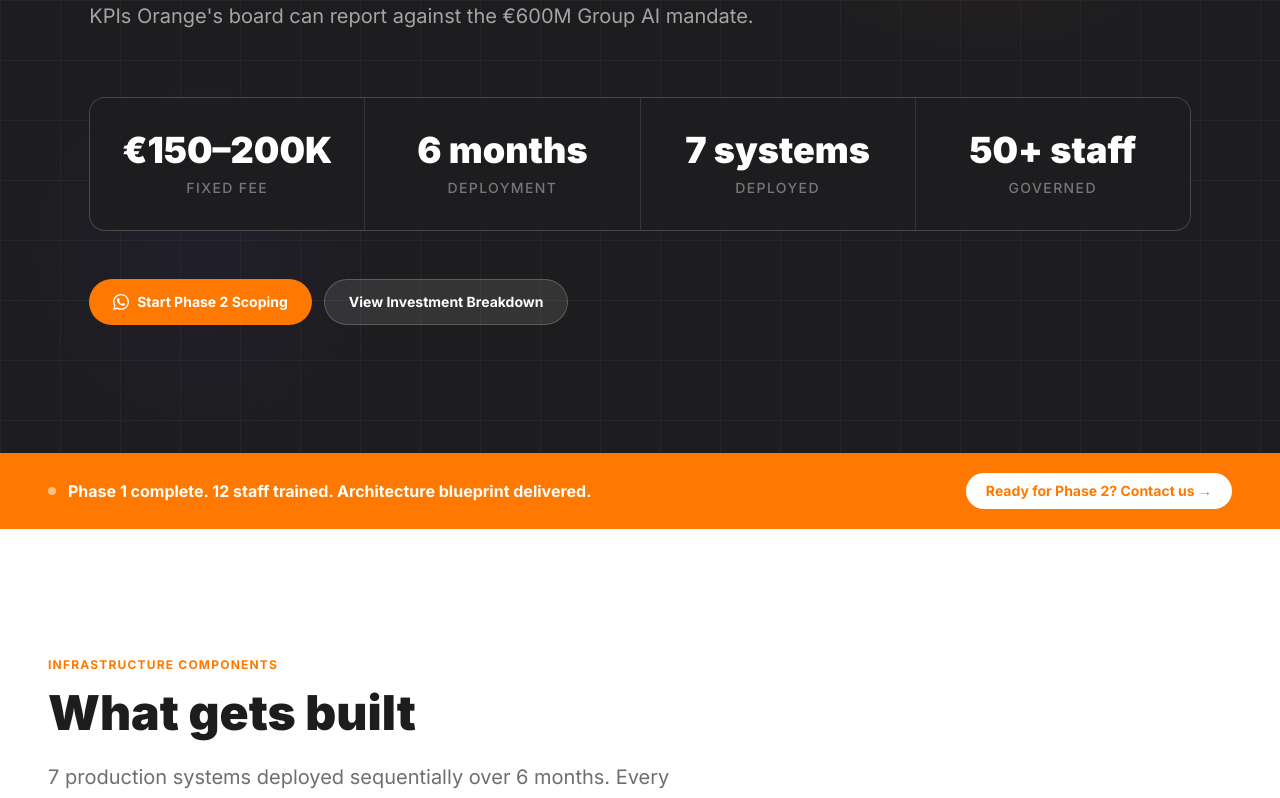
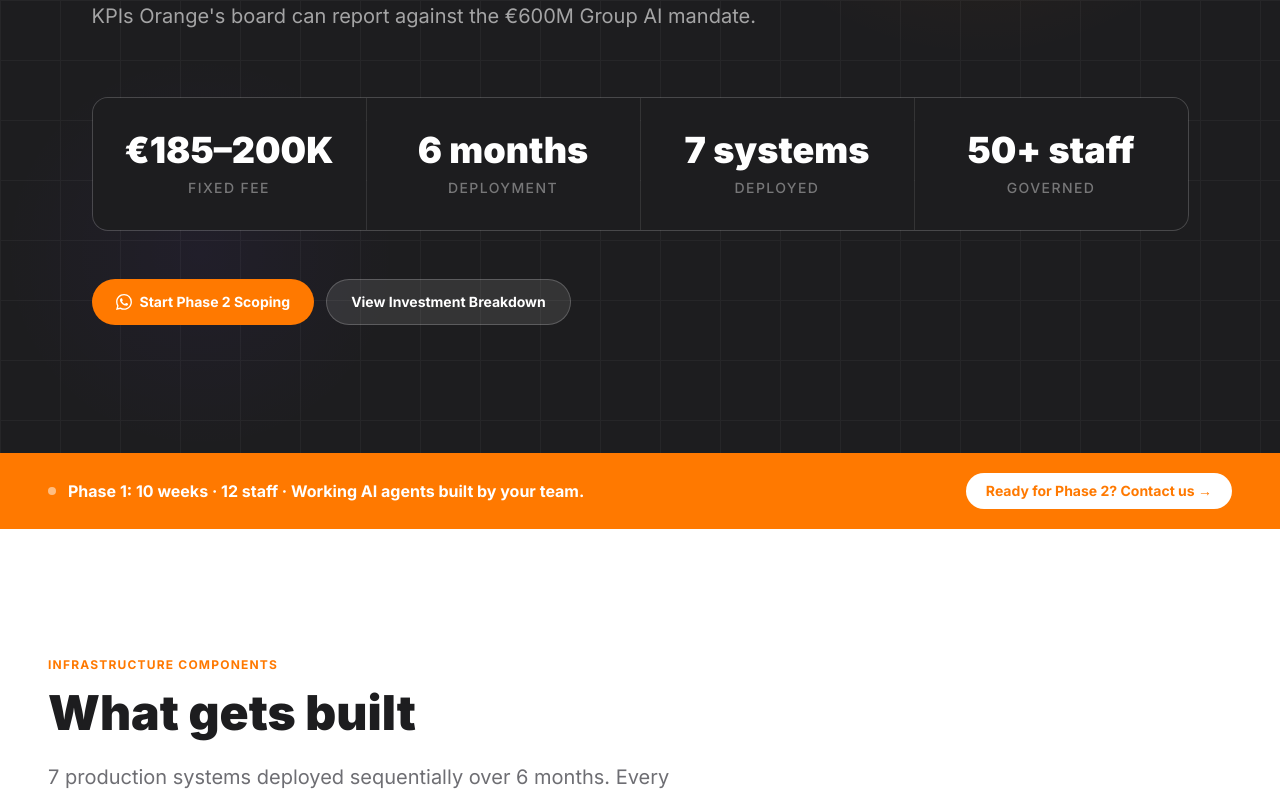
Before and after one commit to fratilanico/orange-proposal, a Next.js app: page /phase-2 in a window 1280 px wide. Shown: the part 540-1338 px from the top of the page. Built offline with nearby package versions, Linux system fonts and the light colour scheme.

Commit message:
Phase 2: fix arithmetic €150→€185-200K, remove premature Phase 1 complete claims; speech: new password

```diff
--- a/src/app/phase-2/page.tsx
+++ b/src/app/phase-2/page.tsx
@@ -240,7 +240,7 @@ const COMPARISON = [
     delivery: "6 months",
     ownership: "Full — you own the stack",
     dependency: "Zero vendor lock-in",
-    price: "€150–200K",
+    price: "€185–200K",
     color: "#ff7900",
   },
   {
@@ -339,7 +339,7 @@ export default function Phase2Page() {
               className="grid grid-cols-2 lg:grid-cols-4 gap-px bg-white/10 rounded-2xl overflow-hidden border border-white/10"
             >
               {[
-                { value: "€150–200K", label: "Fixed Fee" },
+                { value: "€185–200K", label: "Fixed Fee" },
                 { value: "6 months", label: "Deployment" },
                 { value: "7 systems", label: "Deployed" },
                 { value: "50+ staff", label: "Governed" },
@@ -382,7 +382,7 @@ export default function Phase2Page() {
           <div className="flex items-center gap-3">
             <div className="w-2 h-2 rounded-full bg-white animate-pulse" />
             <span className="text-white font-bold text-sm lg:text-base">
-              Phase 1 complete. 12 staff trained. Architecture blueprint delivered.
+              Phase 1: 10 weeks · 12 staff · Working AI agents built by your team.
             </span>
           </div>
           <a
@@ -620,7 +620,7 @@ export default function Phase2Page() {
               Investment
             </p>
             <h2 className="text-4xl lg:text-5xl font-black mb-6">
-              €150–200K fixed fee
+              €185–200K fixed fee
             </h2>
             <p className="text-white/50 text-xl max-w-2xl mb-16 leading-relaxed">
               Fixed-fee engagement. No time-and-materials surprises. Every line item
@@ -659,7 +659,7 @@ export default function Phase2Page() {
                     </div>
                     <div className="text-white text-sm">Fixed fee — no surprises</div>
                   </div>
-                  <div className="text-white font-black text-3xl">€150–200K</div>
+                  <div className="text-white font-black text-3xl">€185–200K</div>
                 </div>
               </div>
             </AnimateIn>
@@ -879,7 +879,7 @@ export default function Phase2Page() {
             <div className="inline-flex items-center gap-2 bg-[#ff7900]/10 border border-[#ff7900]/30 rounded-full px-4 py-2 mb-8">
               <div className="w-2 h-2 rounded-full bg-[#ff7900] animate-pulse" />
               <span className="text-[#ff7900] text-xs font-bold uppercase tracking-widest">
-                Phase 1 delivered. Phase 2 ready to start.
+                Phase 1 in progress. Phase 2 scoping open.
               </span>
             </div>
             <h2 className="text-4xl lg:text-6xl font-black text-white mb-6 leading-tight">
--- a/src/app/speech/page.tsx
+++ b/src/app/speech/page.tsx
@@ -2,7 +2,7 @@
 
 import { useState, useEffect } from "react";
 
-const PASSWORD = "Nico!234";
+const PASSWORD = "Nico!234Apex2305";
 const STORAGE_KEY = "speech_auth";
 
 function PasswordGate({ onUnlock }: { onUnlock: () => void }) {
```
